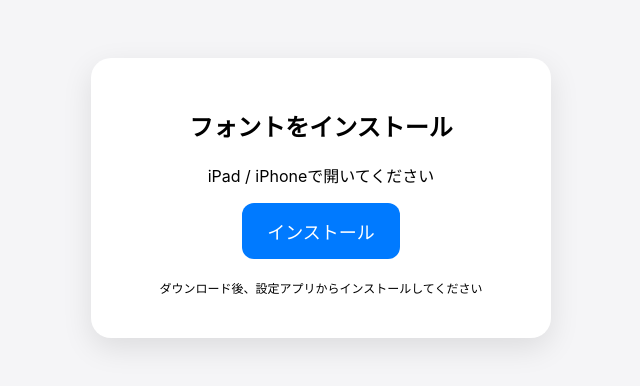
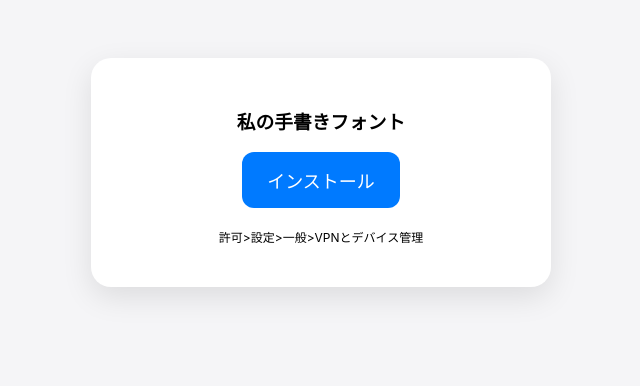
Before and after one commit to ipadmeet/myfonts, a plain HTML site: page index.html in a window 1280 px wide. Shown: the whole page, without its empty margins (319-959 px from the left). Drawn offline with Linux system fonts and the light colour scheme.

Commit message:
Update index.html

```diff
--- a/index.html
+++ b/index.html
@@ -34,15 +34,14 @@ button {
 <body>
 
 <div class="card">
-<h2>フォントをインストール</h2>
-<p>iPad / iPhoneで開いてください</p>
+<h3>私の手書きフォント</h3>
 
 <a href="myfonts.mobileconfig">
     <button>インストール</button>
 </a>
 
 <p style="margin-top:20px; font-size:12px;">
-ダウンロード後、設定アプリからインストールしてください
+許可>設定>一般>VPNとデバイス管理
 </p>
 </div>
 
```
